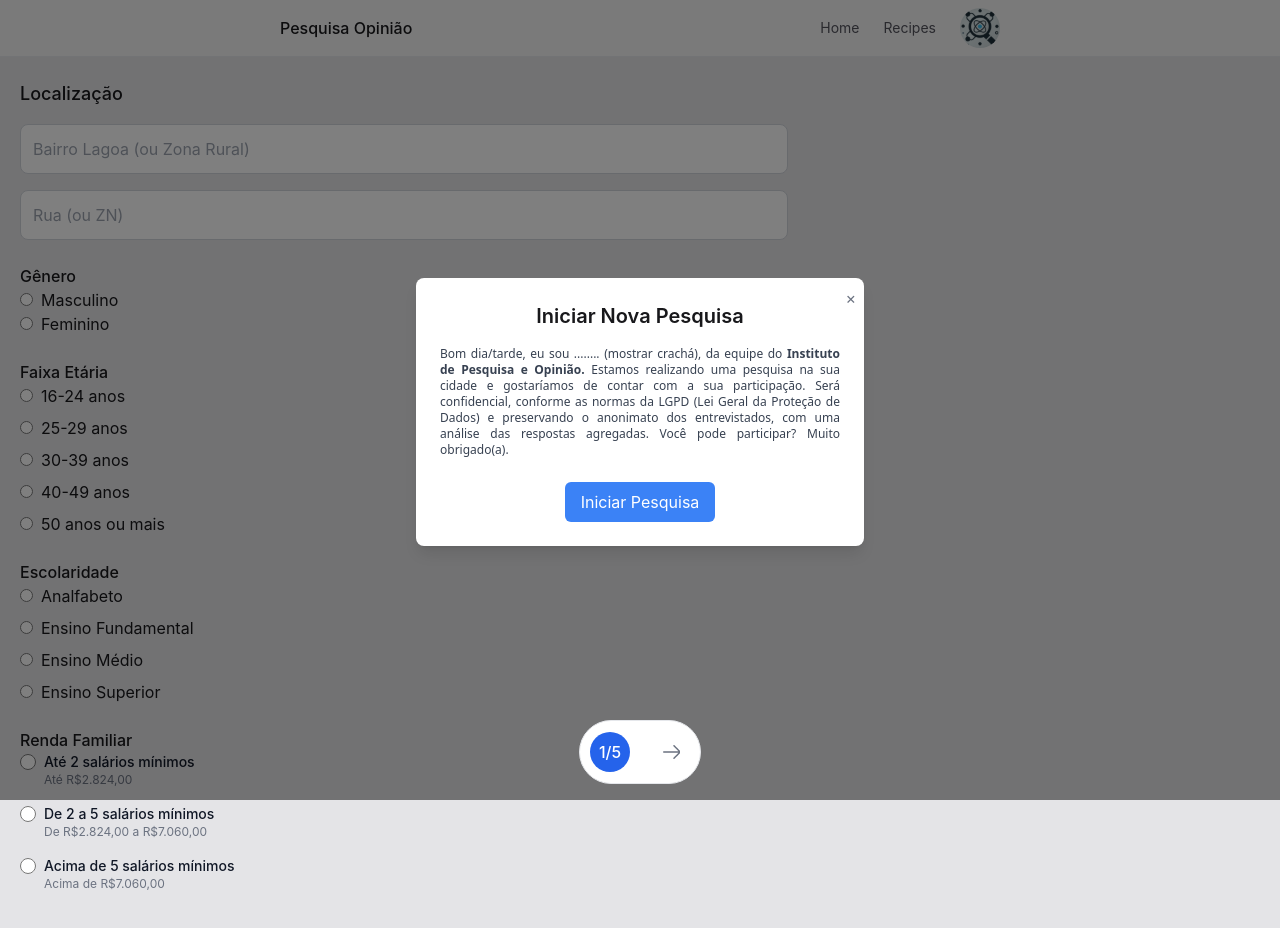
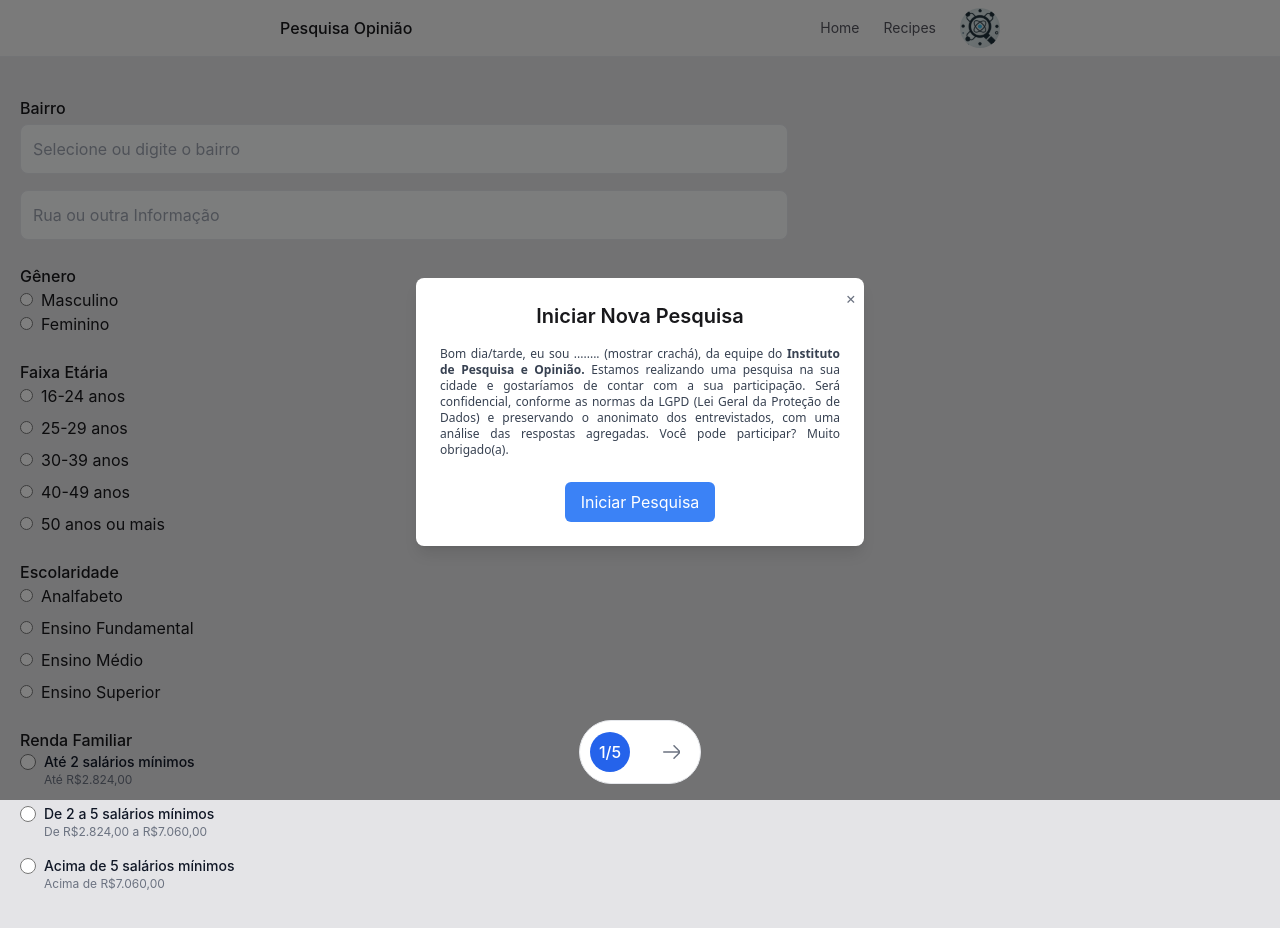
Before and after one commit to jeremiasdsa/survey, a React (Create React App) app: page / in a window 1280 px wide. Both pictures are taken after a click on the button "Entrar". Shown: the top 928 px of the page. Built offline with nearby package versions, Linux system fonts and the light colour scheme; what tailwindcss-safe-area would draw is missing.

Commit message:
Adding InputCombobox para Bairro, e deixando Rua como opcional.

```diff
--- a/src/components/survey/InputComboBox.js
+++ b/src/components/survey/InputComboBox.js
@@ -0,0 +1,65 @@
+import React, { useState, useRef, useEffect } from 'react';
+
+const InputComboBox = ({ value, onChange, placeholder }) => {
+    const [inputValue, setInputValue] = useState(value);
+    const [isDropdownVisible, setDropdownVisible] = useState(false);
+
+    const neighborhoods = [
+        "Centro",
+        "Freitas",
+        "São Judas",
+        "Gibão",
+        "Lagoa do Mato",
+        "Baixa Verde",
+        "Bela Vista",
+        "Brito Lyra",
+        "Padre Cícero"
+    ].sort();
+
+    const handleInputChange = (e) => {
+        setInputValue(e.target.value);
+        onChange(e.target.value);
+        setDropdownVisible(true);
+    };
+
+    const handleOptionClick = (option) => {
+        setInputValue(option);
+        onChange(option);
+        setDropdownVisible(false);
+    };
+
+    const filteredOptions = neighborhoods.filter((option) =>
+        option.toLowerCase().includes(inputValue.toLowerCase())
+    );
+
+    return (
+        <div className="relative ">
+             <label htmlFor="small" className="block mb-1 text-sl font-medium dark:text-white">
+            Bairro
+            </label>
+            <input
+                type="text"
+                value={inputValue}
+                onChange={handleInputChange}
+                placeholder={placeholder}
+                className="w-full p-3 text-sl border rounded-lg bg-gray-50 focus:ring-blue-500 focus:border-blue-500 dark:bg-gray-700 dark:border-gray-600 dark:placeholder-gray-400 dark:text-white dark:focus:ring-blue-500 dark:focus:border-blue-500"
+                onFocus={() => setDropdownVisible(true)}
+            />
+            {isDropdownVisible && filteredOptions.length > 0 && (
+                <ul className="absolute z-10 w-full bg-white border border-gray-300 rounded-lg shadow-lg mt-1 max-h-52 overflow-y-auto dark:bg-gray-700 dark:border-gray-600">
+                    {filteredOptions.map((option, index) => (
+                        <li
+                            key={index}
+                            onClick={() => handleOptionClick(option)}
+                            className="p-2 py-1.5 text-gray-900 dark:text-white hover:bg-blue-500 hover:text-white cursor-pointer dark:hover:bg-blue-600"
+                        >
+                            {option}
+                        </li>
+                    ))}
+                </ul>
+            )}
+        </div>
+    );
+};
+
+export default InputComboBox;
--- a/src/components/survey/Step1.js
+++ b/src/components/survey/Step1.js
@@ -1,5 +1,6 @@
 import React, {useState} from 'react';
 import Modal from "./Modal";
+import InputComboBox from './InputComboBox'; // Certifique-se de que o caminho está correto
 
 const Step1 = ({ formData, setFormData, isError }) => {
 
@@ -59,37 +60,37 @@ const Step1 = ({ formData, setFormData, isError }) => {
 
 const LocationQuestion = ({ formData, handleChange, isError }) => (
     <div className="">
-        <h4 className="font-medium text-lg">Localização</h4>
-
         {/* Input para o campo "Bairro" */}
         <div className="mt-4">
-            <input
-                type="text"
-                placeholder="Bairro Lagoa (ou Zona Rural)"
+            <InputComboBox
                 value={formData.bairro || ''}
-                onChange={(e) => handleChange('bairro', e.target.value)}
-                className={`w-full p-3 border ${isError && !formData.bairro ? 'border-red-500' : 'border-gray-300'} rounded-lg focus:outline-none focus:ring-2 focus:ring-indigo-500`}
+                onChange={(value) => handleChange('bairro', value)}
+                placeholder="Selecione ou digite o bairro"
             />
             {isError && !formData.bairro && (
-                <p className="text-red-500 text-sm mt-2">Este campo é obrigatório.</p>
+                <p className="text-red-500 text-sm mt-0.5">Este campo é obrigatório.</p>
             )}
         </div>
 
-        {/* Input para o campo "Rua" */}
-        <div className="mt-4">
+
+         {/*Input para o campo "Rua"   PARA REATIVAR A RUA, LEMBRESSE DE ATUALIZAR O ARRAY DE VALIDACAO DE STEPS NO SURVEYFORM */}
+        <div className="mt-4 ">
             <input
                 type="text"
-                placeholder="Rua (ou ZN)"
+                placeholder="Rua ou outra Informação"
+                className="w-full p-3 text-sl border rounded-lg bg-gray-50 focus:ring-blue-500 focus:border-blue-500 dark:bg-gray-700 dark:border-gray-600 dark:placeholder-gray-400 dark:text-white dark:focus:ring-blue-500 dark:focus:border-blue-500"
                 value={formData.rua || ''}
                 onChange={(e) => handleChange('rua', e.target.value)}
-                className={`w-full p-3 border ${isError && !formData.rua ? 'border-red-500' : 'border-gray-300'} rounded-lg focus:outline-none focus:ring-2 focus:ring-indigo-500`}
+                // className={`w-full p-3 border ${isError && !formData.rua ? 'border-red-500' : 'border-gray-300'} rounded-lg focus:outline-none focus:ring-2 focus:ring-indigo-500`}
             />
             {isError && !formData.rua && (
-                <p className="text-red-500 text-sm mt-2">Este campo é obrigatório.</p>
+                <p className="mt-0.5 text-green-500 text-sm">Este campo é opcional.</p>
             )}
         </div>
     </div>
 );
+
+// export default LocationQuestion;
 
 //****************//
 
@@ -123,7 +124,7 @@ const GenderQuestion = ({formData, handleChange, isError}) => (
                 </label>
             </div>
             {isError && !formData.genero && (
-                <p className="text-red-500 text-sm mt-2">Este campo é obrigatório.</p>
+                <p className="text-red-500 text-sm mt-0.5">Este campo é obrigatório.</p>
             )}
         </div>
     </div>
@@ -157,7 +158,7 @@ const AgeQuestion = ({ formData, handleChange, isError }) => (
                 ))}
             </div>
             {isError && !formData.faixaEtaria && (
-                <p className="text-red-500 text-sm mt-2">Este campo é obrigatório.</p>
+                <p className="text-red-500 text-sm mt-0.5">Este campo é obrigatório.</p>
             )}
         </div>
     </div>
@@ -190,7 +191,7 @@ const EducationQuestion = ({ formData, handleChange, isError }) => (
                 ))}
             </div>
             {isError && !formData.escolaridade && (
-                <p className="text-red-500 text-sm mt-2">Este campo é obrigatório.</p>
+                <p className="text-red-500 text-sm mt-0.5">Este campo é obrigatório.</p>
             )}
         </div>
     </div>
@@ -249,7 +250,7 @@ const IncomeQuestion = ({ formData, handleChange, isError }) => (
                 ))}
             </div>
             {isError && !formData.rendaFamiliar && (
-                <p className="text-red-500 text-sm mt-2">Este campo é obrigatório.</p>
+                <p className="text-red-500 text-sm mt-0.5">Este campo é obrigatório.</p>
             )}
         </div>
     </div>
--- a/src/components/survey/SurveyForm.js
+++ b/src/components/survey/SurveyForm.js
@@ -36,13 +36,13 @@ const SurveyForm = ({ researcherName, theme }) => {
 
         // Defina os campos obrigatórios com base na etapa atual
         if (step === 1) {
-            requiredFields = ['bairro', 'rua', 'genero', 'faixaEtaria', 'escolaridade', 'rendaFamiliar'];
+            requiredFields = ['bairro', 'genero', 'faixaEtaria', 'escolaridade', 'rendaFamiliar'];
         } else if (step === 2) {
-            requiredFields = ['bairro', 'rua', 'genero', 'faixaEtaria', 'escolaridade', 'rendaFamiliar', 'mayorChoice'];
+            requiredFields = ['bairro', 'genero', 'faixaEtaria', 'escolaridade', 'rendaFamiliar', 'mayorChoice'];
         } else if (step === 3) {
-            requiredFields = ['bairro', 'rua', 'genero', 'faixaEtaria', 'escolaridade', 'rendaFamiliar', 'mayorChoice', 'aVoidMayorChoice'];
+            requiredFields = ['bairro', 'genero', 'faixaEtaria', 'escolaridade', 'rendaFamiliar', 'mayorChoice', 'aVoidMayorChoice'];
         } else if (step === 4) {
-            requiredFields = ['bairro', 'rua', 'genero', 'faixaEtaria', 'escolaridade', 'rendaFamiliar', 'mayorChoice', 'aVoidMayorChoice', 'councilorChoice'];
+            requiredFields = ['bairro', 'genero', 'faixaEtaria', 'escolaridade', 'rendaFamiliar', 'mayorChoice', 'aVoidMayorChoice', 'councilorChoice'];
         }
 
         // Verificar se todos os campos obrigatórios estão preenchidos
```
